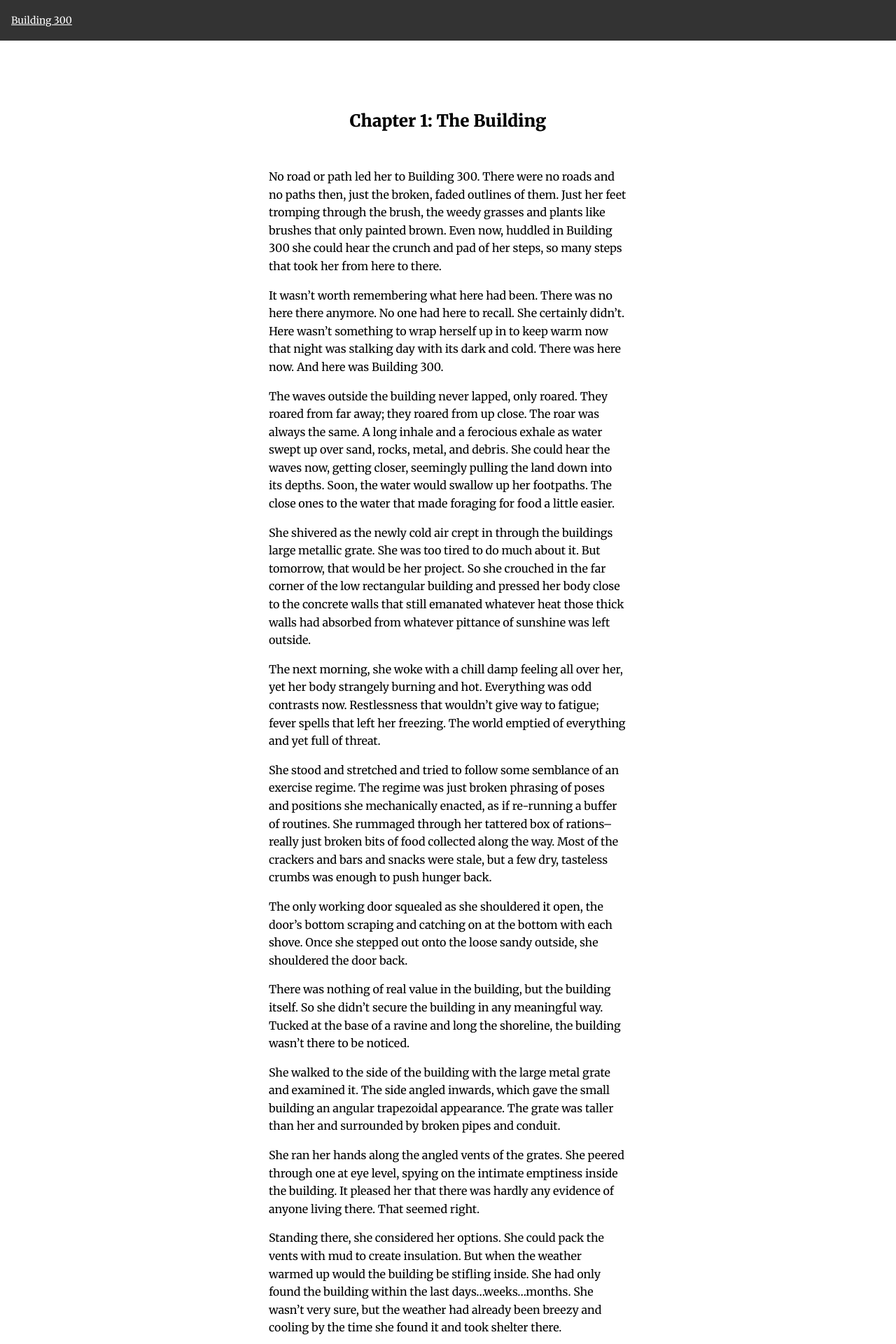
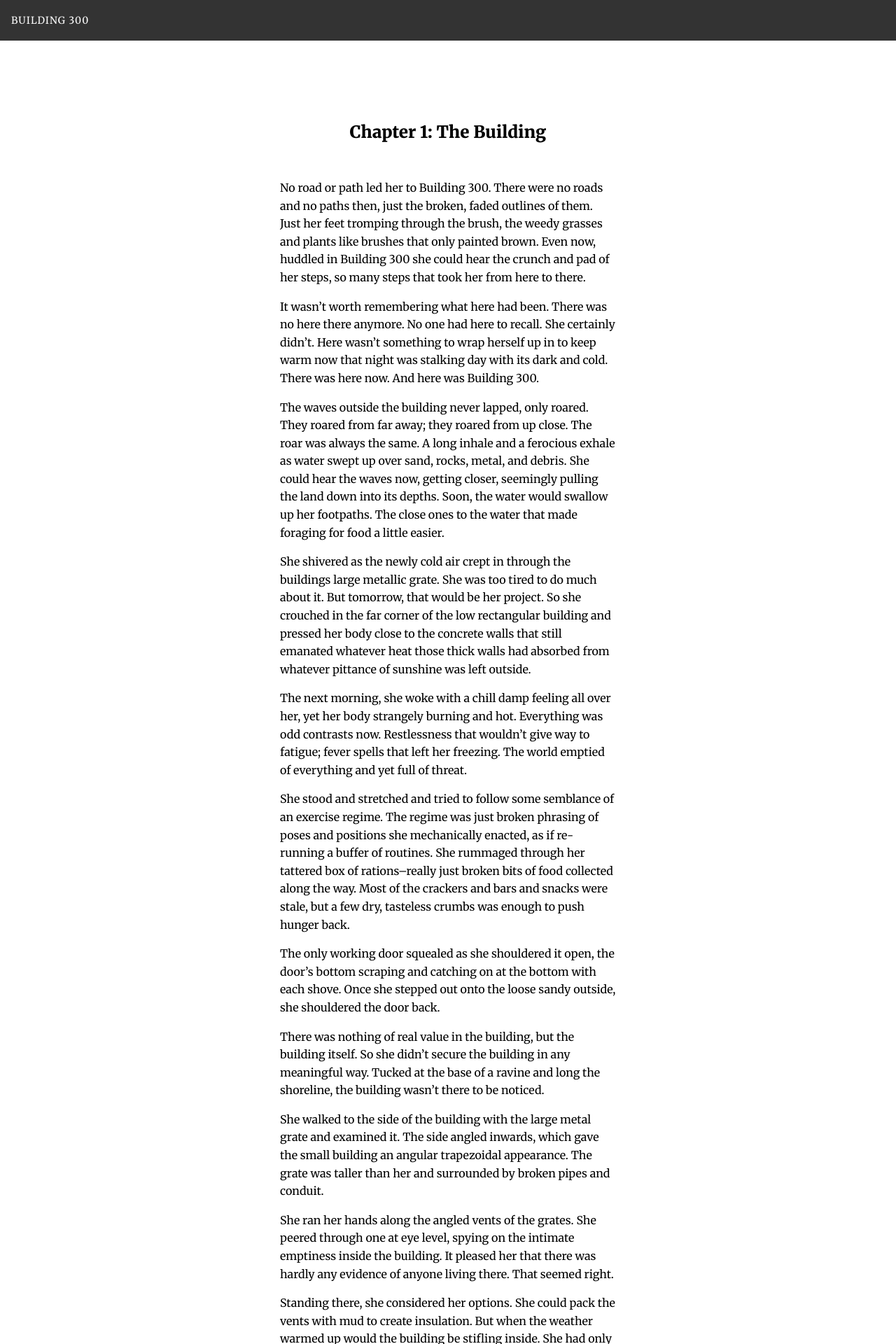
Before and after one commit to brodieaustin/building-300, a Jekyll site: the page built from index.markdown, in a window 1280 px wide. Shown: the top 1920 px of the page at 70% size. Built offline with Jekyll 4.4.1, drawn with Linux system fonts in a browser that asks for light colours; our own code applies the rules of GitHub Pages for plain Markdown files.

Commit message:
fixing some spacing issues

```diff
--- a/_layouts/base.html
+++ b/_layouts/base.html
@@ -7,6 +7,10 @@
   <meta name="viewport" content="width=device-width">
   <link href="https://fonts.googleapis.com/css?family=Merriweather:400,900&display=swap" rel="stylesheet">
   <style>
+    *{
+      box-sizing: border-box;
+    }
+
     body{
       margin: 0;
       padding: 0;
@@ -23,6 +27,9 @@
     header a{
       color: #fff;
       font-size: .875rem;
+      text-decoration: none;
+      text-transform: uppercase;
+      letter-spacing: 1px;
     }
 
     h1{
@@ -35,6 +42,7 @@
     .novel{
       max-width: 32rem;
       margin: auto;
+      padding: 1rem;
     }
 
   </style>
```
